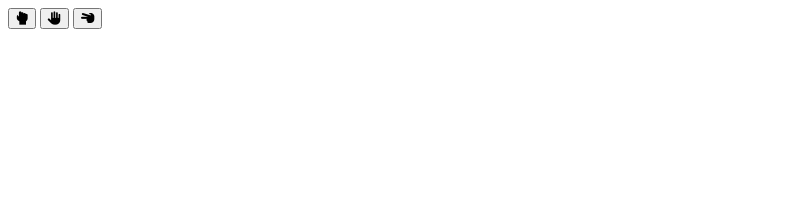
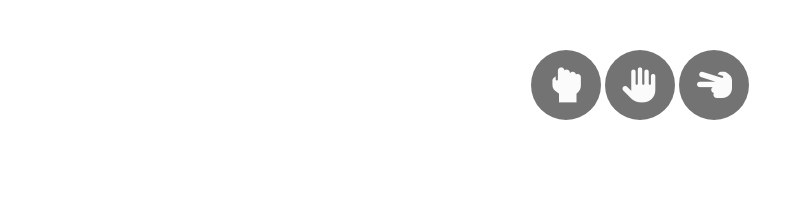
Before and after one commit to martingx89/javascript-prework, a website: page index.html in a window 1280 px wide. Shown: the whole page, without its empty margins (0-804 px from the left). Drawn offline with Linux system fonts and the light colour scheme.

Commit message:
Add styles

```diff
--- a/index.html
+++ b/index.html
@@ -8,12 +8,12 @@
 	</head>
 	<body>
 		<div class="container">
-			<div id="buttons">
-				<button id="button-rock"><i class="fa-solid fa-hand-back-fist"></i></button>
-				<button id="button-paper"><i class="fa-solid fa-hand"></i></button>
-				<button id="button-scissors"><i class="fa-solid fa-hand-scissors"></i></button>
+			<div id="buttons" class="game-controls">
+				<button id="button-rock" class="btn"><i class="fa-solid fa-hand-back-fist"></i></button>
+				<button id="button-paper" class="btn"><i class="fa-solid fa-hand"></i></button>
+				<button id="button-scissors" class="btn"><i class="fa-solid fa-hand-scissors"></i></button>
 			</div>
-			<div id="messages"></div>
+			<div id="messages" class="info"></div>
 		</div>
 		<script src="js/functions.js"></script>
 		<script src="js/script.js"></script>
--- a/sass/style.scss
+++ b/sass/style.scss
@@ -1,3 +1,9 @@
+/*Variables*/
+
+$color-one: rgb(238, 209, 74);
+$color-two: rgb(251, 251, 251);
+$color-three: #737373;
+
 /*Global*/
 
 *,
@@ -5,3 +11,52 @@
 *::after {
 	box-sizing: border-box;
 }
+
+body {
+	font-size: 16px;
+	font-family: Arial, Helvetica, sans-serif;
+}
+
+.container {
+	display: flex;
+	max-width: 500px;
+	padding: 0;
+	margin: 50px auto;
+	flex-direction: column;
+}
+
+/*Game ctrls*/
+
+.game-controls {
+	margin: 0 auto;
+	.btn {
+		padding: 0;
+		height: max-content;
+		width: fit-content;
+		font-size: 24px;
+		border: none;
+		border-radius: 50%;
+		background-color: $color-three;
+
+		i {
+			font-size: 35px;
+			text-align: center;
+			height: 70px;
+			width: 70px;
+			line-height: 70px;
+			color: $color-two;
+
+			&:hover {
+				color: $color-one;
+				cursor: pointer;
+			}
+		}
+	}
+}
+
+/*Notifications*/
+
+.info {
+	margin-top: 100px;
+	text-align: center;
+}
```
Also changed, not shown: css/style.css, 1 other file.
